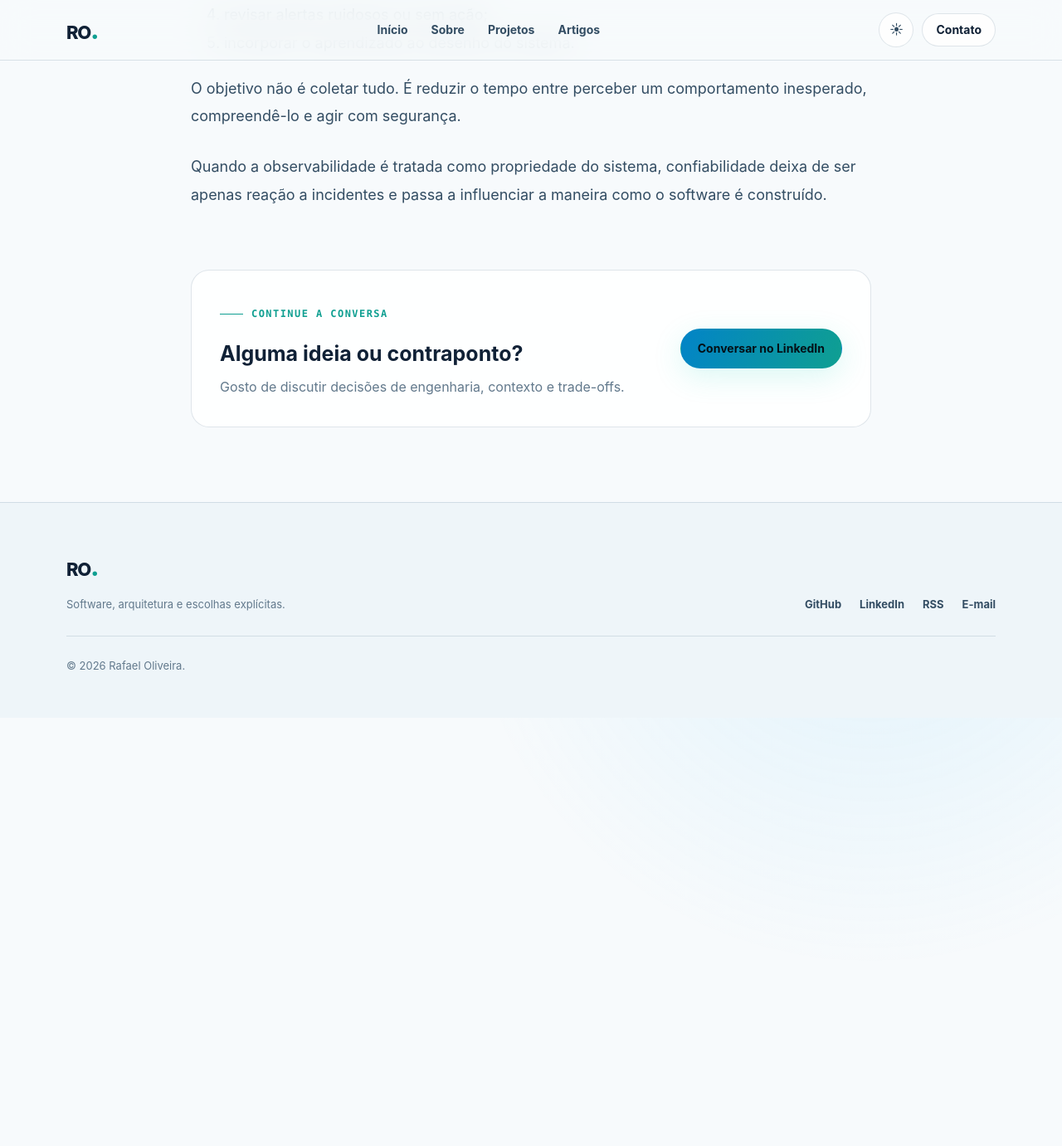
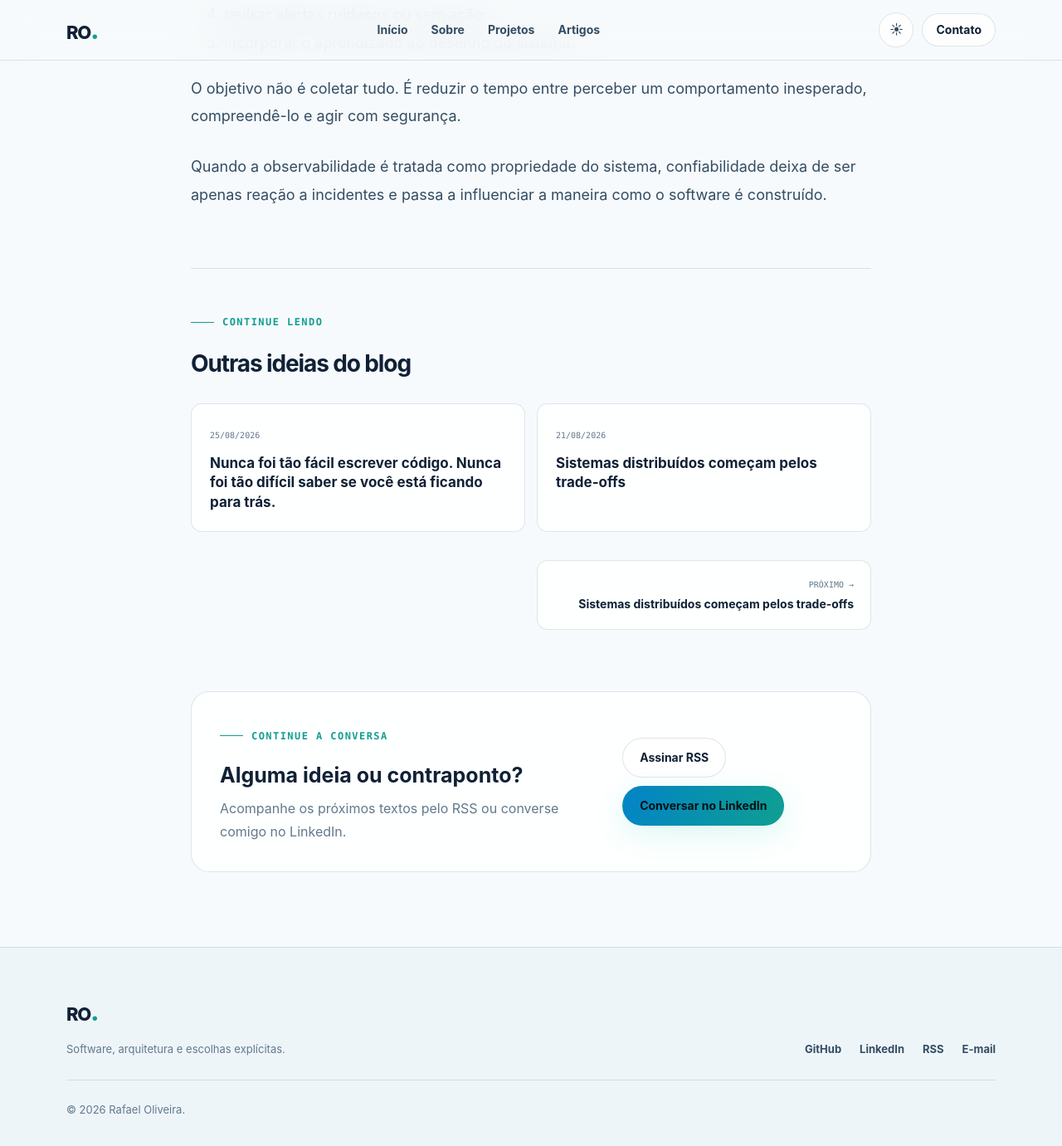
Before and after one commit to blasther12/blasther12.github.io, a Jekyll site: the page built from _posts/2026-08-21-observabilidade-e-uma-propriedade-do-sistema.md, in a window 1280 px wide and 1400 px high, scrolled down 3034 px. Shown: the top 1381 px of the window at 83% size. Built offline with Jekyll 4.4.1, drawn with Linux system fonts in a browser that asks for light colours.

Commit message:
feat: improve article navigation and reader retention

```diff
--- a/_layouts/post.html
+++ b/_layouts/post.html
@@ -13,7 +13,7 @@ layout: default
       {% if page.reading_time %}<span>{{ page.reading_time }} min de leitura</span>{% endif %}
       {% if page.tags %}
         <span class="post__tags">
-          {% for tag in page.tags %}<span>#{{ tag }}</span>{% endfor %}
+          {% for tag in page.tags %}<a href="{{ '/artigos/' | relative_url }}#tag-{{ tag | slugify }}">#{{ tag }}</a>{% endfor %}
         </span>
       {% endif %}
     </div>
@@ -23,12 +23,50 @@ layout: default
     {{ content }}
   </div>
 
+  {% if site.related_posts.size > 0 %}
+    <section class="post__related container container--narrow" aria-labelledby="continue-lendo">
+      <header class="post__related-header">
+        <span class="eyebrow">Continue lendo</span>
+        <h2 id="continue-lendo">Outras ideias do blog</h2>
+      </header>
+      <div class="related-grid">
+        {% for post in site.related_posts limit:2 %}
+          <a class="related-card" href="{{ post.url | relative_url }}">
+            <time datetime="{{ post.date | date_to_xmlschema }}">{{ post.date | date: "%d/%m/%Y" }}</time>
+            <h3>{{ post.title }}</h3>
+          </a>
+        {% endfor %}
+      </div>
+    </section>
+  {% endif %}
+
+  {% if page.previous or page.next %}
+    <nav class="post__navigation container container--narrow" aria-label="Navegação entre artigos">
+      {% if page.previous %}
+        <a class="post-nav-link" href="{{ page.previous.url | relative_url }}">
+          <span>← Anterior</span>
+          <strong>{{ page.previous.title }}</strong>
+        </a>
+      {% else %}<span></span>{% endif %}
+
+      {% if page.next %}
+        <a class="post-nav-link post-nav-link--next" href="{{ page.next.url | relative_url }}">
+          <span>Próximo →</span>
+          <strong>{{ page.next.title }}</strong>
+        </a>
+      {% endif %}
+    </nav>
+  {% endif %}
+
   <footer class="post__footer container container--narrow">
     <div>
       <span class="eyebrow">Continue a conversa</span>
       <h2>Alguma ideia ou contraponto?</h2>
-      <p>Gosto de discutir decisões de engenharia, contexto e trade-offs.</p>
+      <p>Acompanhe os próximos textos pelo RSS ou converse comigo no LinkedIn.</p>
     </div>
-    <a class="button button--primary" href="https://www.linkedin.com/in/rafael-oliveira-44b701160/">Conversar no LinkedIn</a>
+    <div class="post__footer-actions">
+      <a class="button button--ghost" href="{{ '/feed.xml' | relative_url }}">Assinar RSS</a>
+      <a class="button button--primary" href="https://www.linkedin.com/in/rafael-oliveira-44b701160/">Conversar no LinkedIn</a>
+    </div>
   </footer>
 </article>
```
